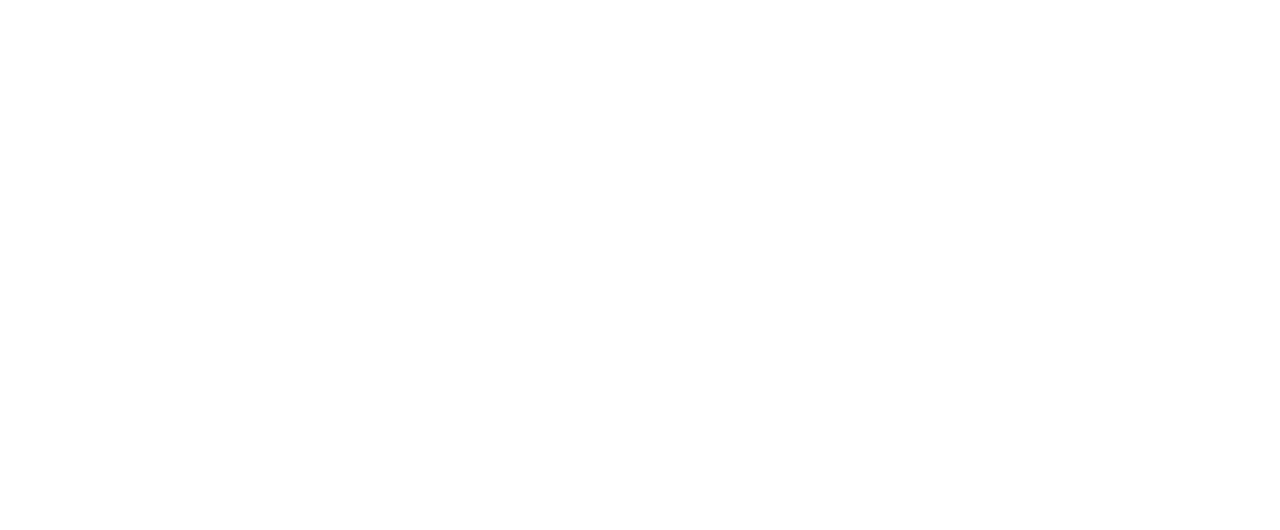
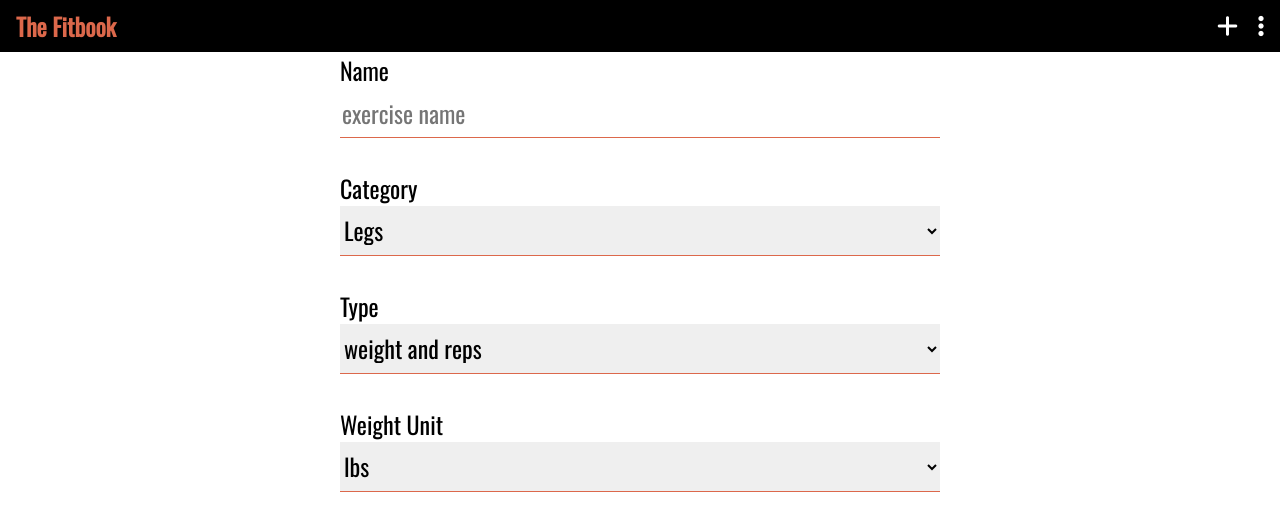
Before and after one commit to GabrielJDavila/fitnessjournal, a React (Vite) app in the folder fitnessjournal/: page /NewEx in a window 1280 px wide. Before the commit this address had no page. Shown: the top 530 px of the page. Built offline with nearby package versions, Linux system fonts and the light colour scheme.

Commit message:
update to css

```diff
--- a/fitnessjournal/src/App.jsx
+++ b/fitnessjournal/src/App.jsx
@@ -3,6 +3,8 @@
 import Layout from './components/Layout'
 import Dashboard from './pages/Dashboard'
 import AllCategories from './pages/AllCategories'
+import NewEx from './pages/NewEx'
+import NewCat from './components/NewCat'
 
 function App() {
 
@@ -11,7 +13,9 @@
       <Routes>
         <Route path="/" element={<Layout />}>
           <Route index element={<Dashboard />} />
-          <Route path="AllExercises" element={<AllCategories />} />
+          <Route path="AllCategories" element={<AllCategories />} />
+          <Route path="NewEx" element={<NewEx />} />
+          <Route path="NewCat" element={<NewCat />} />
         </Route>
       </Routes>
     </BrowserRouter>
--- a/fitnessjournal/src/components/Category.jsx
+++ b/fitnessjournal/src/components/Category.jsx
@@ -2,8 +2,8 @@
 export default function Category(props) {
     return (
         <div className="category-container">
-                <p className="category-name">{props.name}</p>
-                <i className="fa-solid fa-ellipsis-vertical category-nav"></i>
+            <p className="category-name">{props.name}</p>
+            <i className="fa-solid fa-ellipsis-vertical category-nav"></i>
         </div>
     )
 }
--- a/fitnessjournal/src/components/Header.jsx
+++ b/fitnessjournal/src/components/Header.jsx
@@ -4,6 +4,7 @@
 export default function Header() {
     const [openMenu, setOpenMenu] = useState(false)
     const [openAddMenu, setOpenAddMenu] = useState(false)
+    const [openModal, setOpenModal] = useState(false)
     const menuRef = useRef(null)
     const addMenuRef = useRef(null)
 
@@ -48,19 +49,19 @@
             <nav className="nav">
                 <i ref={addMenuRef} className="fa-solid fa-plus nav-item" data-add="add" onClick={(e) => toggleMenu(e)}></i>
                 <ul className="user-menu" style={addMenuStyles}>
-                    <Link className="menu-item-link">
+                    <Link to="/NewEx" className="menu-item-link">
                         <li className="menu-item">Add Exercise</li>
                     </Link>
-                    <Link className="menu-item-link">
+
+                    <Link to="/NewCat" className="menu-item-link">
                         <li className="menu-item">Add Category</li>
                     </Link>
-                    <Link className="menu-item-link">
+
+                    <Link to="/AllCategories" className="menu-item-link">
                         <li className="menu-item">New Workout</li>
                     </Link>
                 </ul>
-                {/* <Link to="AllCategories" className="main-nav-link">
-                    <i className="fa-solid fa-plus nav-item"></i>
-                </Link> */}
+
                 <i ref={menuRef} style={ellipsisStyles} data-settings="settings" className="fa-solid fa-ellipsis-vertical nav-item" onClick={(e) => toggleMenu(e)}></i>
                 <ul className="user-menu" style={settingsMenuStyles}>
                     <Link to="/" className="menu-item-link">
@@ -75,9 +76,6 @@
                     <Link className="menu-item-link">
                         <li className="menu-item">Body Stats</li>
                     </Link>
-                    {/* <li className="menu-item">Settings</li>
-                    <li className="menu-item">Analysis</li>
-                    <li className="menu-item">Body stats</li> */}
                 </ul>
             </nav>
 
--- a/fitnessjournal/src/components/NewCat.jsx
+++ b/fitnessjournal/src/components/NewCat.jsx
@@ -0,0 +1,16 @@
+
+export default function NewCat() {
+    return (
+        <form className="new-cat-container">
+            <h3 className="new-cat-title">New Category</h3>
+            <input
+                type="text"
+                className="new-cat"
+            />
+            <div className="new-cat-btns-container">
+                <p className="cancel-cat">cancel</p>
+                <button className="save-cat">save</button>
+            </div>
+        </form>
+    )
+}
--- a/fitnessjournal/src/index.css
+++ b/fitnessjournal/src/index.css
@@ -9,16 +9,18 @@
   font-family: 'Oswald', sans-serif;
 }
 
+h2 {
+  font-size: 1.5rem;
+}
+
+h3, label {
+  font-size: 1.5rem;
+}
+
 p {
   font-size: 1.5rem;
 }
 
-.page-container {
-  text-align: center;
-  width: 100%;
-  max-width: 900px;
-  margin: 1rem auto 0;
-}
 /* header and nav styles */
 header {
   background: black;
@@ -135,6 +137,14 @@
 }
 
 /* All Exercises page styles */
+
+.all-ex-page-container {
+  text-align: center;
+  width: 90%;
+  max-width: 900px;
+  margin: 1rem auto 0;
+}
+
 .search-ex-form {
   width: 100%;
   display: flex;
@@ -152,9 +162,9 @@
   height: 2rem;
   border: none;
   border-bottom: 2px solid lightgray;
-  padding: 1rem;
+  padding: 1em;
   font-family: 'Oswald', sans-serif;
-  font-size: 1.25rem;
+  font-size: 1.5rem;
 }
 
 .search-ex-input:focus {
@@ -165,8 +175,86 @@
   display: flex;
   flex-direction: row;
   align-items: center;
-  justify-content: space-evenly;
+  justify-content: space-between;
   border-bottom: 2px solid grey;
+  font-size: 1.5rem;
+}
+
+.category-name {
+  font-size: 1.5rem;
+}
+
+/* NewEx.jsx styles */
+
+.add-ex-form {
+  display: flex;
+  flex-direction: column;
+  justify-content: left;
+  width: 90%;
+  max-width: 600px;
+  margin: 0 auto;
+  font-size: 1.5rem;
+}
+
+.new-ex-name, select {
+  height: 50px;
+  border: none;
+  border-bottom: 1px solid rgb(220, 104, 75);
+  font-family: "Oswald", sans-serif;
+  font-size: 1.5rem;
+  color: black;
+  margin-bottom: 2rem;
+}
+
+/* NewCat.jsx styles */
+
+.new-cat-container {
+  position: fixed;
+  top: 100px;
+  right: 50px;
+  left: 50px;
+  color: black;
+  display: flex;
+  flex-direction: column;
+  justify-content: center;
+  text-align: center;
+  width: 300px;
+  margin: 0 auto;
+  background: white;
+  box-shadow: 0 0 10px 1px rgb(131, 131, 131);
+}
+
+.new-cat-title {
+
+}
+
+.new-cat {
+
+}
+
+.new-cat-btns-container {
+  display: flex;
+  align-items: center;
+  width: 100%;
+  margin: 0 auto;
+  justify-content: center;
+}
+
+.cancel-cat {
+  background: rgb(220, 104, 75);
+  height: 40px;
+  width: 50%;
+  margin: 0;
+}
+
+.save-cat {
+  font-family: "Oswald", sans-serif;
+  font-size: 1.5rem;
+  border: none;
+  background: white;
+  width: 50%;
+  height: 40px;
+  background: rgb(220, 104, 75);
 }
 
 /* utility classes */
--- a/fitnessjournal/src/pages/AllCategories.jsx
+++ b/fitnessjournal/src/pages/AllCategories.jsx
@@ -1,7 +1,7 @@
 import Category from "../components/Category"
 export default function AllCategories() {
     return (
-        <div className="page-container">
+        <div className="all-ex-page-container">
             <form className="search-ex-form">
                 <i className="fa-solid fa-magnifying-glass"></i>
                 <input
--- a/fitnessjournal/src/pages/Dashboard.jsx
+++ b/fitnessjournal/src/pages/Dashboard.jsx
@@ -10,7 +10,7 @@
 
             <section className="dash-links-container">
                 <div className="start-new-workout-container">
-                    <Link to="AllExercises" className="link-portal-dash">
+                    <Link to="AllCategories" className="link-portal-dash">
                         <i className="fa-solid fa-plus"></i>
                         <p className="link-text">Start New Workout</p>
                     </Link>
--- /dev/null
+++ b/fitnessjournal/src/pages/NewEx.jsx
@@ -0,0 +1,35 @@
+
+export default function NewEx() {
+    return (
+        <form className="add-ex-form">
+            <label htmlFor="new-ex-name">Name</label>
+            <input
+                type="text"
+                name="new-ex-name"
+                id="new-ex-name"
+                placeholder="exercise name"
+                className="new-ex-name"
+            />
+
+            <label htmlFor="categories-dropdown">Category</label>
+            <select name="categories-dropdown" id="categories-dropdown">
+                <option value="legs">Legs</option>
+                <option value="back">Back</option>
+                <option value="chest">Chest</option>
+            </select>
+
+            <label htmlFor="ex-type-dropdown">Type</label>
+            <select name="ex-type-dropdown" id="ex-type-dropdown" className="ex-type">
+                <option value="weight-reps">weight and reps</option>
+                <option value="weight-time">Weight and time</option>
+                <option value="weight-distance">Weight and distance</option>
+            </select>
+
+            <label htmlFor="weight-unit-dropdown">Weight Unit</label>
+            <select name="weight-unit" id="weight-unit-dropdown" className="weight-unit">
+                <option value="weight-lbs">lbs</option>
+                <option value="weight-kg">kg</option>
+            </select>
+        </form>
+    )
+}
```
Also changed, not shown: fitnessjournal/src/components/NewEx.jsx (deleted).
